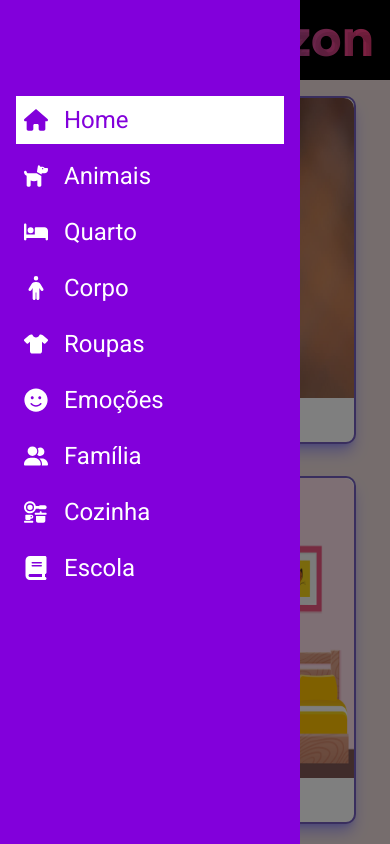
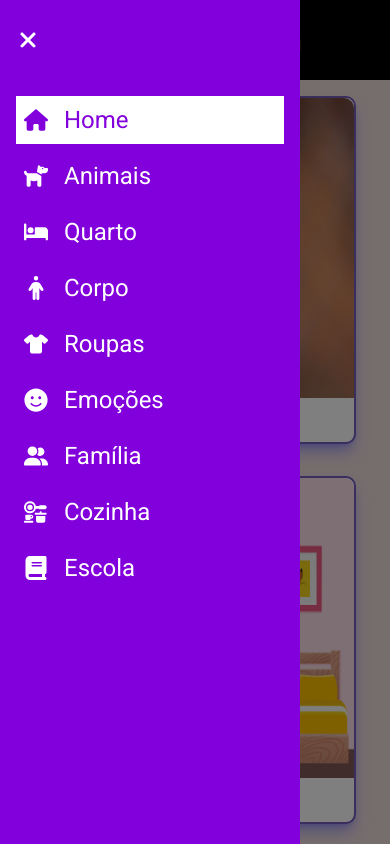
Before and after one commit to zolppy/word-horizon, a React (Vite) app: page / in a window 390 px wide. Both pictures are taken after a click on the button 28 px from the left and 40 px from the top of the page. Shown: the top 844 px of the page. Built offline with nearby package versions, Linux system fonts and the light colour scheme.

Commit message:
fix: pequenos ajustes nos estilos

```diff
--- a/src/components/Footer/index.tsx
+++ b/src/components/Footer/index.tsx
@@ -2,7 +2,7 @@ import { FaCreativeCommons, FaGithub } from "react-icons/fa6";
 
 export function Footer() {
   return (
-    <footer className="text-center py-4 bg-black text-white p-2 flex justify-center h-14">
+    <footer className="text-center bg-black text-white flex justify-center h-18">
       <div className="flex flex-col items-center justify-center w-fit lg:flex-row lg:gap-15 lg:ml-[300px]">
         <p className="flex gap-x-2 items-center">
           2025 <FaCreativeCommons />
--- a/src/components/Header/index.tsx
+++ b/src/components/Header/index.tsx
@@ -2,24 +2,16 @@ import { Logo } from "../Logo";
 import { Btn } from "../Btn";
 import { useMenu } from "../../contexts/MenuCtx";
 import { FaBarsStaggered } from "react-icons/fa6";
-import { FaXmark } from "react-icons/fa6";
 
 export function Header() {
-  const { closeMenu, menuIsOpen, openMenu } = useMenu();
+  const { menuIsOpen, openMenu } = useMenu();
 
   return (
-    <header className="flex bg-black justify-between lg:justify-center items-center p-4 h-20 fixed w-full top-0">
-      {menuIsOpen ? (
-        <Btn
-          onClick={closeMenu}
-          className="text-2xl z-20 block lg:hidden text-white"
-        >
-          <FaXmark />
-        </Btn>
-      ) : (
+    <header className="flex bg-black justify-center items-center p-4 h-20 fixed w-full top-0">
+      {!menuIsOpen && (
         <Btn
           onClick={openMenu}
-          className="text-2xl z-20 block lg:hidden text-white"
+          className="text-2xl z-20 block lg:hidden text-white absolute -translate-x-1/2 -translate-y-1/2 left-7 top-1/2"
         >
           <FaBarsStaggered />
         </Btn>
--- a/src/components/Logo/index.css
+++ b/src/components/Logo/index.css
@@ -3,13 +3,16 @@
   background-clip: text;
   color: transparent;
   font-family: "Poppins", sans-serif;
-    font-size: 3em;
+  font-size: 2em;
   font-weight: 700;
   text-shadow: 3px 3px 0px rgba(0, 0, 0, 0.1), 6px 6px 0px rgba(0, 0, 0, 0.05);
   width: fit-content;
 }
 /* 1024px: lg */
 @media (width >= 1024px) {
+  .logo {
+    font-size: 3em;
+  }
   .logo:hover {
     background: linear-gradient(90deg, #ff4081, #1a73e8);
     background-clip: text;
--- a/src/components/Sidebar/index.tsx
+++ b/src/components/Sidebar/index.tsx
@@ -1,9 +1,11 @@
 import { AnimatePresence, motion } from "framer-motion";
 import { CategoryList } from "../CategoryList";
+import { Btn } from "../Btn";
 import { useMenu } from "../../contexts/MenuCtx";
+import { FaXmark } from "react-icons/fa6";
 
 export function Sidebar() {
-  const { menuIsOpen } = useMenu();
+  const { closeMenu, menuIsOpen } = useMenu();
 
   return (
     <AnimatePresence>
@@ -22,6 +24,12 @@ export function Sidebar() {
             transition={{ type: "spring", duration: 1 }}
             className="h-screen bg-purple-700 fixed z-10 top-0 overflow-x-hidden"
           >
+            <Btn
+              onClick={closeMenu}
+              className="text-2xl text-white absolute -translate-x-1/2 -translate-y-1/2 top-10 left-7"
+            >
+              <FaXmark />
+            </Btn>
             <CategoryList />
           </motion.nav>
         </>
--- a/src/pages/NotFound/index.tsx
+++ b/src/pages/NotFound/index.tsx
@@ -6,7 +6,7 @@ export default function NotFound() {
 
   return (
     <section
-      style={{ height: "calc(100svh - 80px - 56px - 32px)" }}
+      style={{ height: "calc(100svh - 80px - 72px - 32px)" }}
       className="flex-1 p-8 flex items-center justify-center bg-white w-full"
     >
       <div className="text-center">
```
Lines whose indentation alone changed are shown as unchanged.
